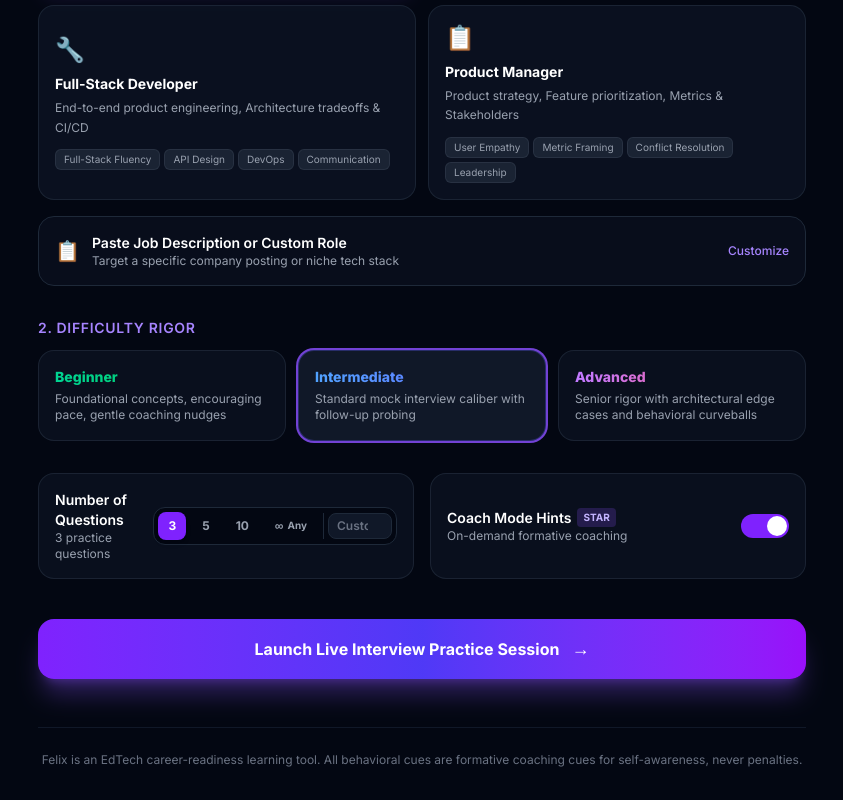
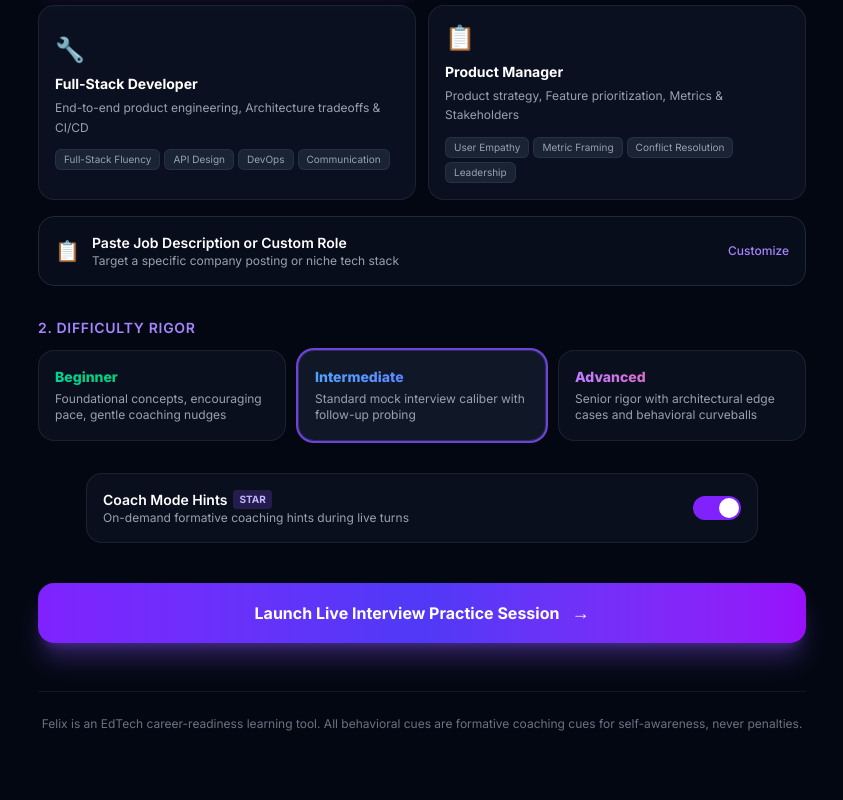
Before and after one commit to siddharthsai218/Felix, a Next.js app in the folder frontend/: page /session/setup in a window 1280 px wide. Shown: the part 472-1272 px from the top of the page, without its empty margins (218-1061 px from the left). After the commit the page ends 1236 px from the top, so only its background shows below. Built offline with nearby package versions, Linux system fonts and the light colour scheme.

Commit message:
feat(setup): remove number of questions field from setup UI

```diff
--- a/frontend/src/app/session/live/page.tsx
+++ b/frontend/src/app/session/live/page.tsx
@@ -27,7 +27,7 @@ function LiveInterviewContent() {
   // Session Config from URL
   const targetRole = searchParams.get('role') || 'Software Engineer';
   const difficulty = (searchParams.get('difficulty') as any) || 'intermediate';
-  const questionCount = parseInt(searchParams.get('questions') || '3', 10);
+  const questionCount = parseInt(searchParams.get('questions') || '0', 10);
   const isUnlimited = questionCount <= 0;
   const coachModeEnabled = searchParams.get('coach') !== 'false';
 
@@ -560,7 +560,7 @@ function LiveInterviewContent() {
           {/* Question Index Pill */}
           <div className="px-3 py-1 rounded-full bg-violet-600/20 border border-violet-500/30 text-xs font-bold text-violet-300">
             {isUnlimited
-              ? `Question ${currentQuestionIndex} (Open Practice)`
+              ? `Question ${currentQuestionIndex}`
               : `Question ${currentQuestionIndex} of ${questionCount}`}
           </div>
 
--- a/frontend/src/app/session/setup/page.tsx
+++ b/frontend/src/app/session/setup/page.tsx
@@ -75,9 +75,6 @@ export default function SessionSetupPage() {
   const [pasteJd, setPasteJd] = useState<string>('');
   const [isCustomMode, setIsCustomMode] = useState<boolean>(false);
   const [difficulty, setDifficulty] = useState<'beginner' | 'intermediate' | 'advanced'>('intermediate');
-  const [questionCount, setQuestionCount] = useState<number>(3);
-  const [isUnlimited, setIsUnlimited] = useState<boolean>(false);
-  const [customCountInput, setCustomCountInput] = useState<string>('3');
   const [coachModeEnabled, setCoachModeEnabled] = useState<boolean>(true);
 
   const getEffectiveRole = () => {
@@ -95,7 +92,7 @@ export default function SessionSetupPage() {
     const params = new URLSearchParams({
       role,
       difficulty,
-      questions: isUnlimited ? '0' : questionCount.toString(),
+      questions: '0',
       coach: coachModeEnabled.toString(),
       ...(pasteJd.trim() ? { jd: encodeURIComponent(pasteJd.trim().slice(0, 500)) } : {}),
     });
@@ -260,82 +257,7 @@ export default function SessionSetupPage() {
         </section>
 
         {/* 3. Session Controls */}
-        <section className="mb-10 grid grid-cols-1 sm:grid-cols-2 gap-4">
-          {/* Question count */}
-          <div className="p-4 rounded-2xl border border-gray-800/80 bg-gray-900/50 flex flex-col sm:flex-row sm:items-center justify-between gap-3">
-            <div>
-              <h4 className="font-semibold text-sm">Number of Questions</h4>
-              <p className="text-xs text-gray-400">
-                {isUnlimited
-                  ? 'Open-ended (continuous practice until you wrap up)'
-                  : `${questionCount} practice question${questionCount === 1 ? '' : 's'}`}
-              </p>
-            </div>
-            <div className="flex items-center gap-1.5 bg-gray-950 p-1 rounded-xl border border-gray-800">
-              {[3, 5, 10].map((num) => (
-                <button
-                  key={num}
-                  type="button"
-                  onClick={() => {
-                    setIsUnlimited(false);
-                    setQuestionCount(num);
-                    setCustomCountInput(num.toString());
-                  }}
-                  className={`px-2.5 py-1.5 rounded-lg text-xs font-bold transition-all ${
-                    !isUnlimited && questionCount === num
-                      ? 'bg-violet-600 text-white shadow-md'
-                      : 'text-gray-400 hover:text-white'
-                  }`}
-                >
-                  {num}
-                </button>
-              ))}
-
-              <button
-                type="button"
-                onClick={() => {
-                  setIsUnlimited(true);
-                  setQuestionCount(0);
-                }}
-                className={`px-2.5 py-1.5 rounded-lg text-xs font-bold transition-all flex items-center gap-1 ${
-                  isUnlimited
-                    ? 'bg-violet-600 text-white shadow-md'
-                    : 'text-gray-400 hover:text-white'
-                }`}
-                title="Continuous mode - ask questions until you finish"
-              >
-                <span>∞</span>
-                <span className="text-[10px]">Any</span>
-              </button>
-
-              {/* Custom number input */}
-              <div className="flex items-center pl-1 border-l border-gray-800">
-                <input
-                  type="number"
-                  min="1"
-                  max="50"
-                  placeholder="Custom"
-                  value={isUnlimited ? '' : (![3, 5, 10].includes(questionCount) ? customCountInput : '')}
-                  onChange={(e) => {
-                    const val = e.target.value;
-                    setCustomCountInput(val);
-                    const parsed = parseInt(val, 10);
-                    if (!isNaN(parsed) && parsed > 0) {
-                      setIsUnlimited(false);
-                      setQuestionCount(parsed);
-                    }
-                  }}
-                  className={`w-16 px-2 py-1 rounded-lg text-xs font-semibold bg-gray-900 border text-center transition-all focus:outline-none ${
-                    !isUnlimited && ![3, 5, 10].includes(questionCount)
-                      ? 'border-violet-500 text-white bg-violet-950/40'
-                      : 'border-gray-800 text-gray-300 placeholder-gray-500'
-                  }`}
-                  title="Enter any custom number of questions"
-                />
-              </div>
-            </div>
-          </div>
-
+        <section className="mb-10 max-w-2xl mx-auto w-full">
           {/* Coach mode toggle */}
           <div className="p-4 rounded-2xl border border-gray-800/80 bg-gray-900/50 flex items-center justify-between">
             <div>
@@ -345,7 +267,7 @@ export default function SessionSetupPage() {
                   STAR
                 </span>
               </div>
-              <p className="text-xs text-gray-400">On-demand formative coaching</p>
+              <p className="text-xs text-gray-400">On-demand formative coaching hints during live turns</p>
             </div>
             <button
               type="button"
```
Also changed, not shown: 1 other file (tests, documents, lock files or other folders).
